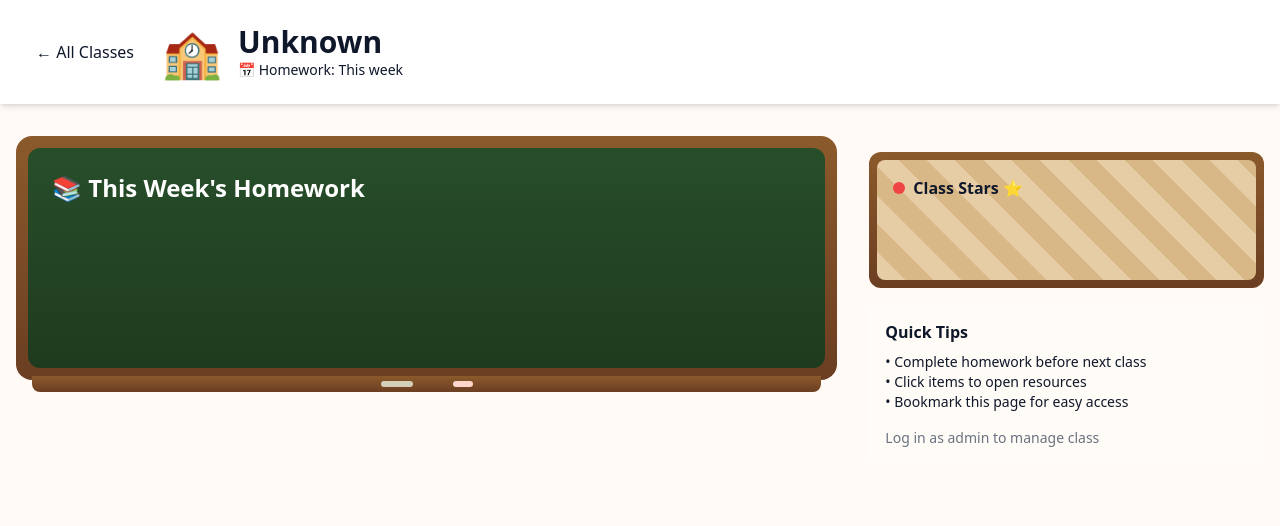
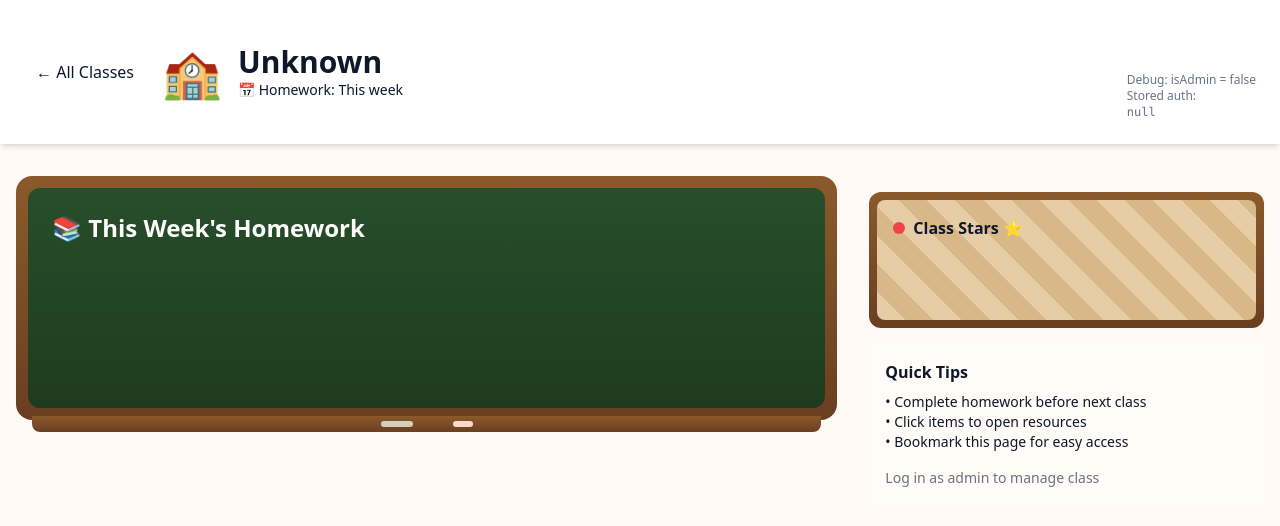
Before and after one commit to Tonytai2611/Homework-Management, a React (Vite) app: page /class/1 in a window 1280 px wide. Shown: the top 526 px of the page. Built offline with nearby package versions, Linux system fonts and the light colour scheme.

Commit message:
fix admin authentication page

```diff
--- a/src/components/AdminLogin.jsx
+++ b/src/components/AdminLogin.jsx
@@ -11,17 +11,26 @@ import { useAuth } from "../auth/AuthProvider";
  */
 const AdminLogin = () => {
   const { isAdmin, adminEmail, loginAsAdmin, logout } = useAuth();
+  const [debug, setDebug] = React.useState(null);
 
   const handleSuccess = (credentialResponse) => {
     try {
       const token = credentialResponse?.credential;
-      if (!token) return alert('No credential returned from Google');
+      if (!token) {
+        console.warn('No credential returned from Google', credentialResponse);
+        alert('No credential returned from Google');
+        return;
+      }
       const decoded = jwt_decode(token);
+      console.log('Decoded credential:', decoded);
       const email = decoded?.email || decoded?.upn || decoded?.sub || null;
       if (!email) {
+        console.warn('Unable to read email from credential', decoded);
         alert('Unable to read email from credential');
         return;
       }
+
+      setDebug({ decoded, email });
 
       const ok = loginAsAdmin({ email, token });
       if (!ok) {
@@ -46,10 +55,17 @@ const AdminLogin = () => {
       </div>
     );
   }
-
   return (
     <div>
       <GoogleLogin onSuccess={handleSuccess} onError={handleError} />
+
+      <div className="text-xs text-gray-500 mt-2">
+        <div>Debug: isAdmin = {String(isAdmin)}</div>
+        <div>Stored auth: <pre className="whitespace-pre-wrap">{localStorage.getItem('hb_auth') || 'null'}</pre></div>
+        {debug && (
+          <div className="mt-1 text-xs text-gray-700">Last decoded email: <strong>{debug.email}</strong></div>
+        )}
+      </div>
     </div>
   );
 };
```
